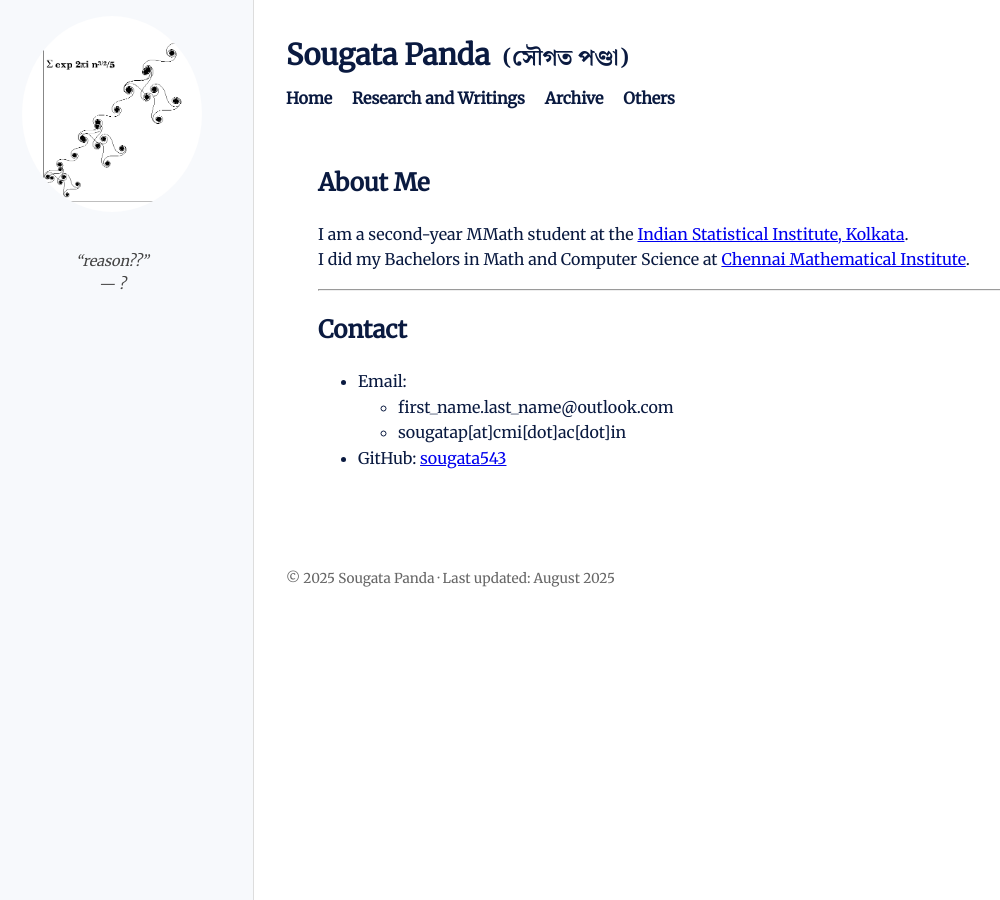
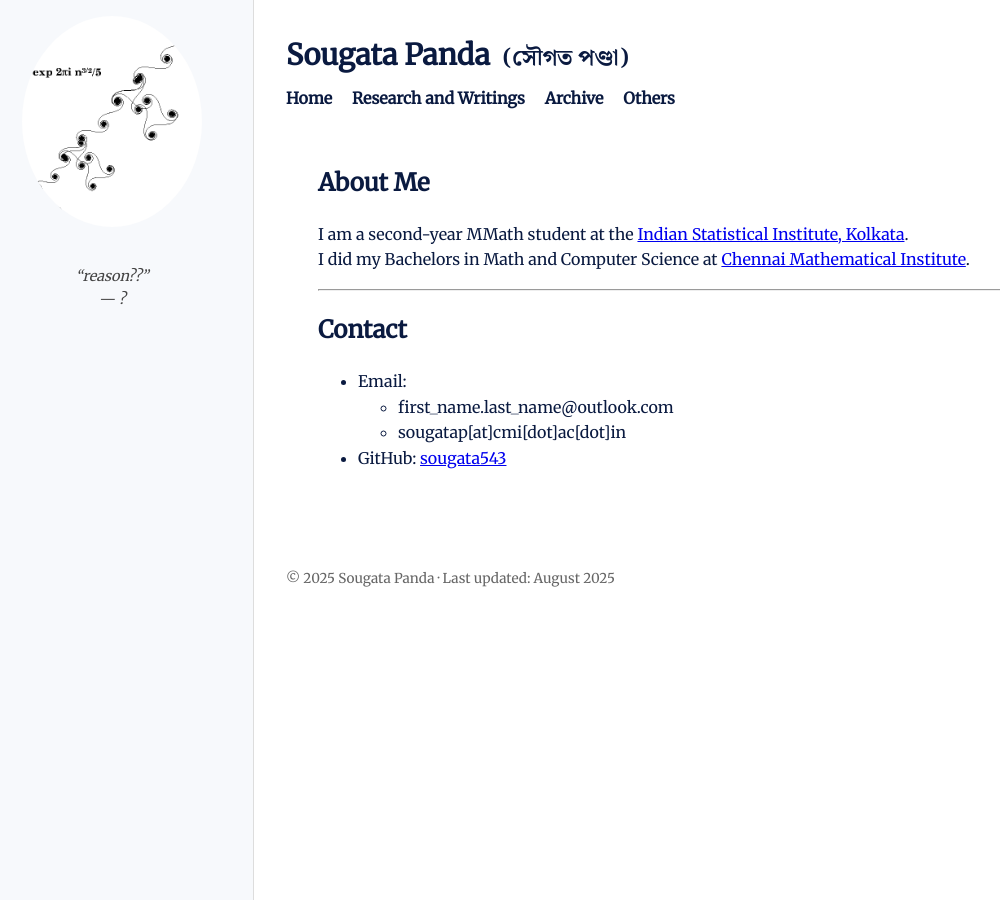
Before and after one commit to sougata543/sougata543.github.io, a Jekyll site: the page built from index.md, in a window 1280 px wide. Shown: the whole page, without its empty margins (29-1029 px from the left). Built offline with Jekyll 4.4.1, drawn with Linux system fonts in a browser that asks for light colours; some web fonts are replaced.

Commit message:
minor fix

```diff
--- a/_includes/sidebar.html
+++ b/_includes/sidebar.html
@@ -1,5 +1,5 @@
 <aside class="sidebar">
-  <img src="{{ '/images/expsum.gif' | relative_url }}" alt="https://people.math.harvard.edu/~elkies/M259.98/whorls.html" class="profile-pic">
+  <img src="{{ '/images/expsum1.gif' | relative_url }}" alt="https://people.math.harvard.edu/~elkies/M259.98/whorls.html" class="profile-pic">
   <blockquote>
     “reason??” <br> — ?
   </blockquote>
```
Also changed, not shown: images/expsum1.gif (added).
